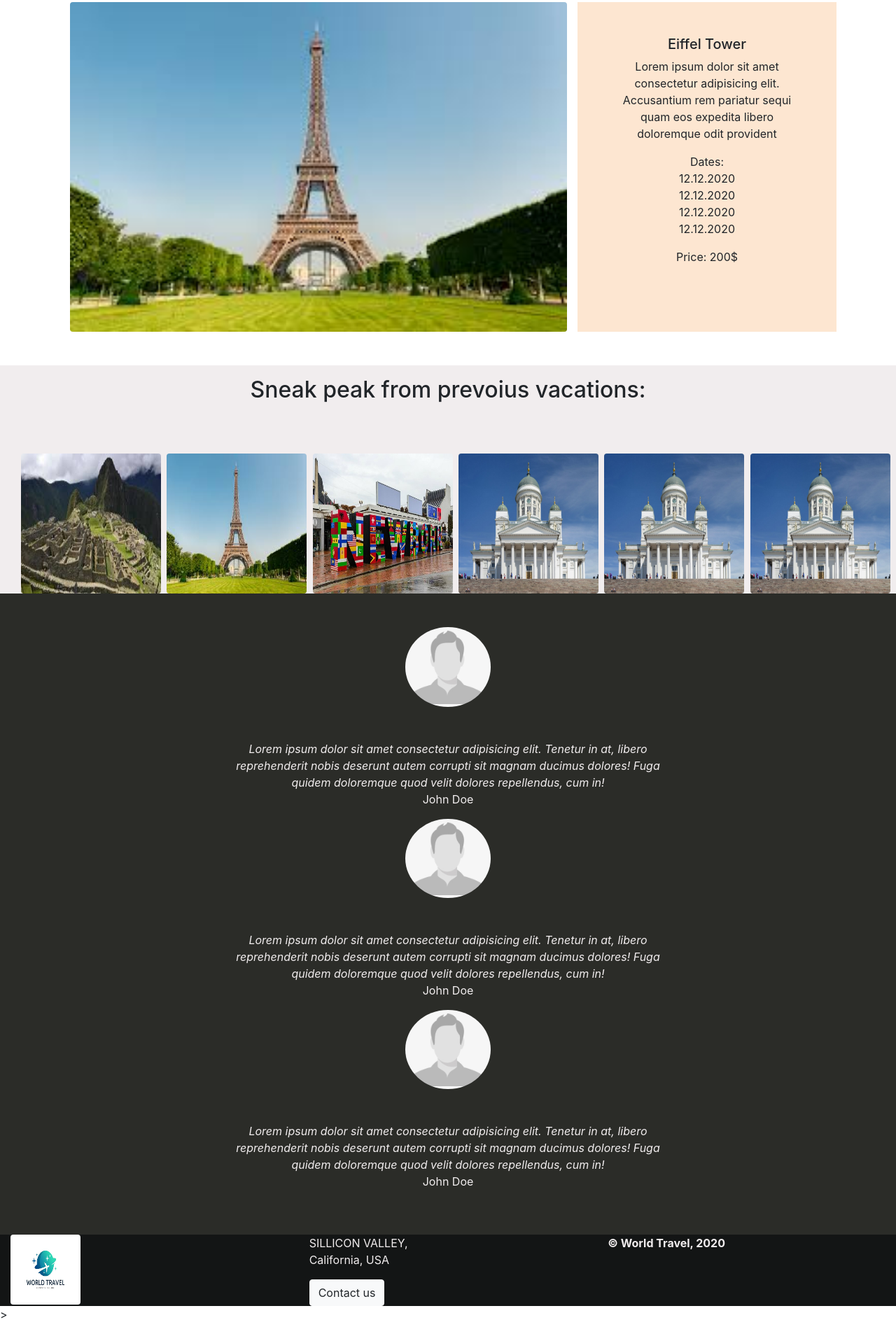
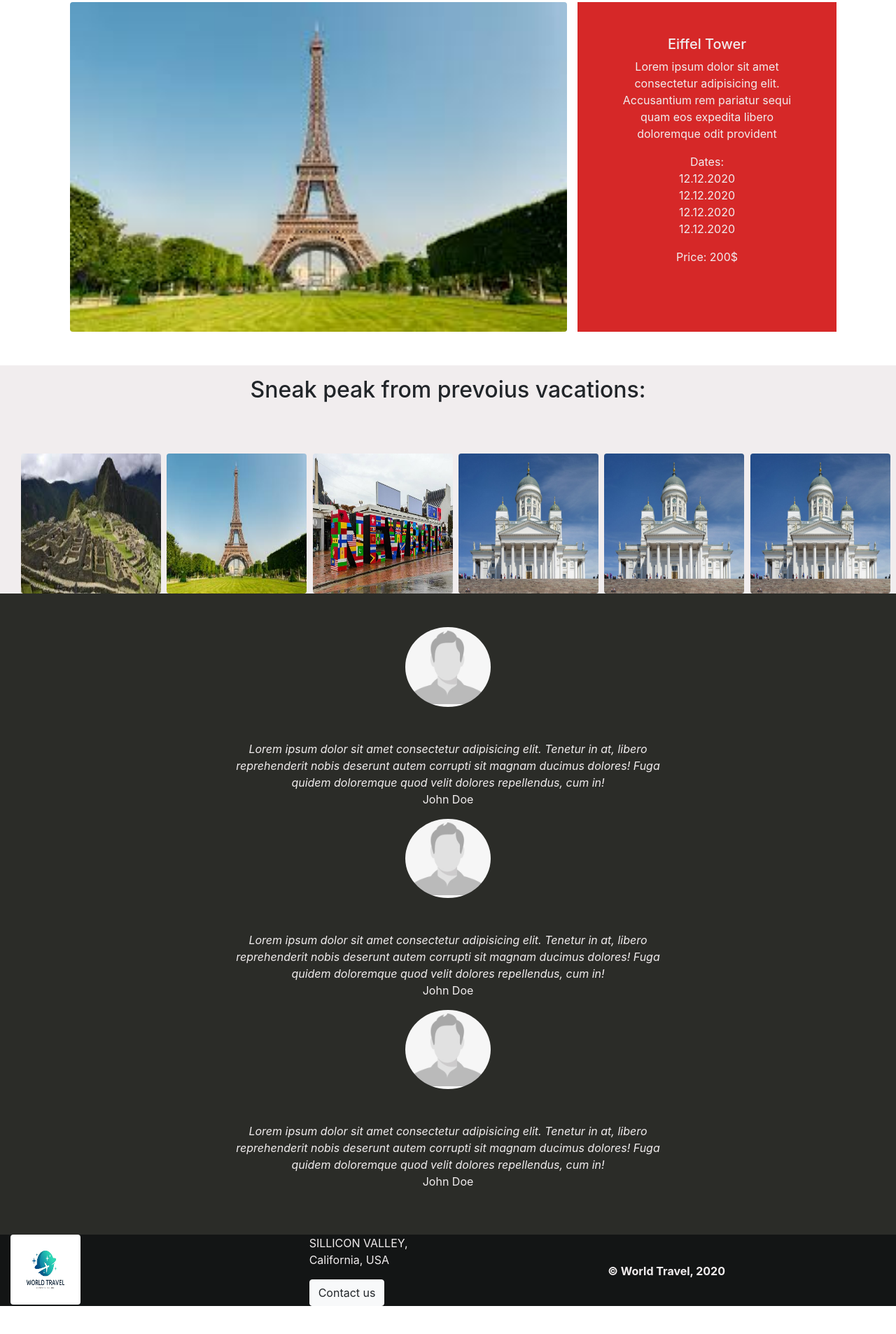
Before and after one commit to DritaSkeraj/Strive-M2, a plain HTML site: page D3/index.html in a window 1280 px wide. Shown: the part 1866-3772 px from the top of the page at 70% size. Drawn offline with nearby package versions, Linux system fonts and the light colour scheme.

Commit message:
made css changes

```diff
--- a/D3/index.html
+++ b/D3/index.html
@@ -140,7 +140,7 @@
                 <div class='d-sm-none d-md-block col-lg-8'>
                   <img class='places-img' src='eifell.jpg' style='width: 100%; height: 100%;'/>
                 </div>
-                <div class='d-sm-none d-md-block col-lg-4 p-5' style="background-color:#FDE6D1;">
+                <div class='d-sm-none d-md-block col-lg-4 p-5' style="background-color:#D62828; color: #F1EDEE;">
                   <h5>Eiffel Tower</h5>
                   <p>Lorem ipsum dolor sit amet consectetur adipisicing elit. Accusantium rem pariatur sequi quam eos expedita libero doloremque odit provident</p>
                   <p>Dates:
@@ -219,11 +219,11 @@
                     <p>SILLICON VALLEY, <br> California, USA</p>
                     <button type="button" class="btn btn-light">Contact us</button>
                   </div>
-                  <div class='col-4 col-md-3 col-lg-4 pt-5em'  style="vertical-align: middle;">
+                  <div class='col-4 col-md-3 col-lg-4 pt-5em'  style="vertical-align: middle; position: relative; top: 40px;">
                     <p class='pt-5em'><strong>&copy World Travel, 2020</strong></p>
                   </div>
               </div>
-          </div>>
+          </div>
 
     <!-- Optional JavaScript -->
     <!-- jQuery first, then Popper.js, then Bootstrap JS -->
```
